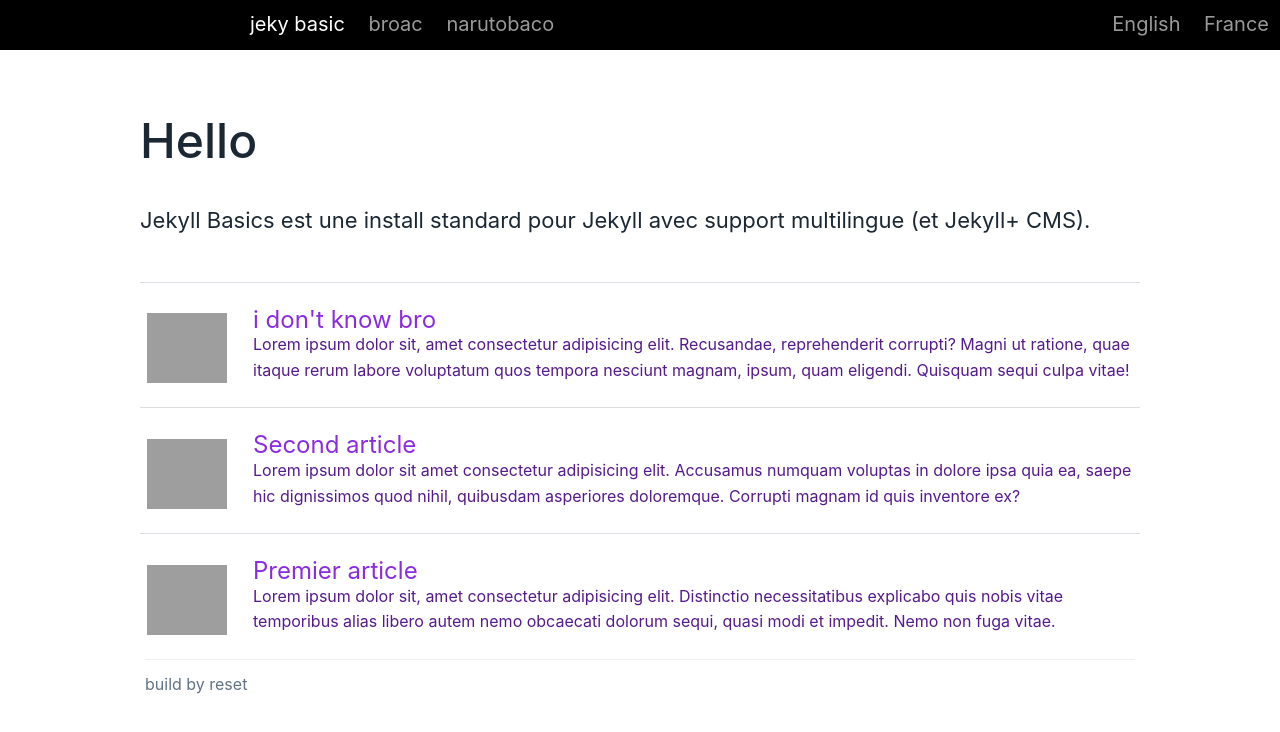
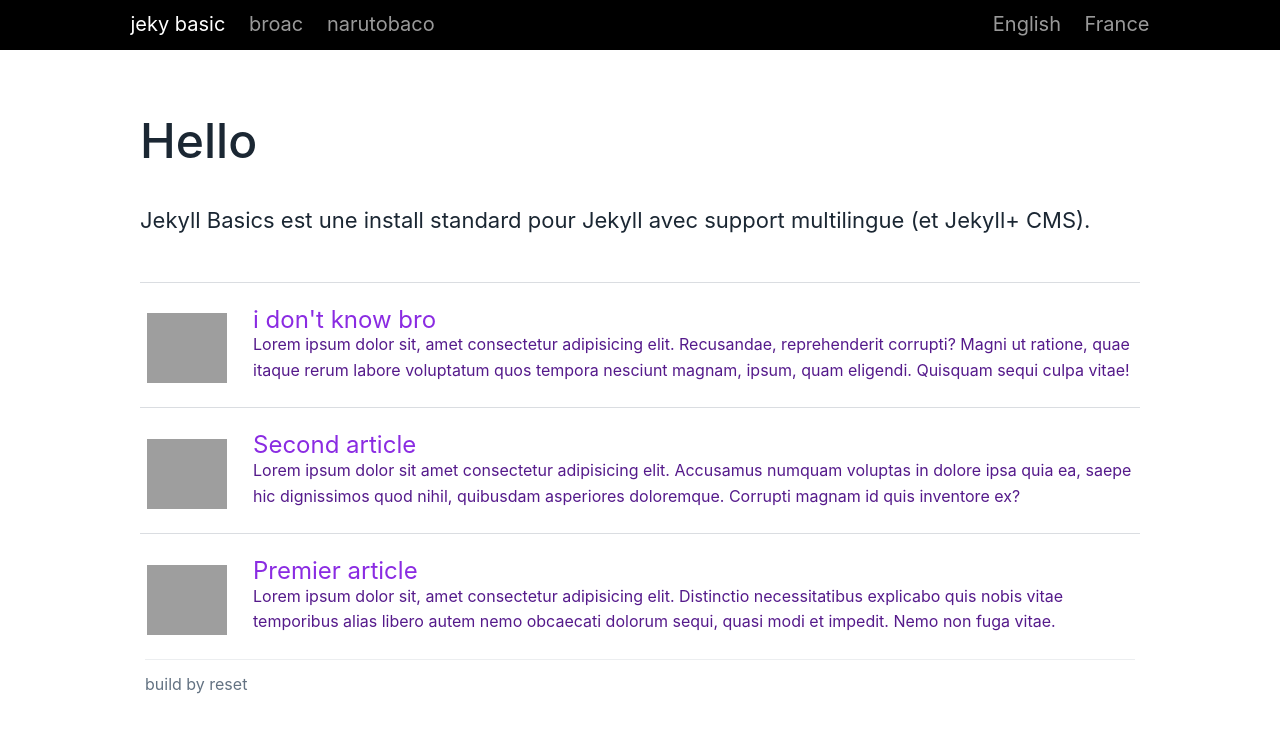
Before and after one commit to Theson1011/idontknow, a plain HTML site: page index.html in a window 1280 px wide. Drawn offline with Linux system fonts and the light colour scheme; grey boxes are pictures that could not be loaded.

Commit message:
adu commit

```diff
--- a/lmao.css
+++ b/lmao.css
@@ -57,9 +57,10 @@ table {
 #header .con {
     padding-bottom: 12px;
     padding-top: 12px;
-    padding-left: 250px;
-    padding-right: 250px;
     font-size: 20px;
+    /* box-sizing: border-box;
+    margin: 0 auto;
+    max-width: 1016px; */
 }
 
 #header a {
@@ -101,8 +102,9 @@ h1 {
     margin: 0 0 24px
 }
 
-.menu{
-    width: 1019px;
+nav.menu{
+
+    max-width: 1019px;
     margin: 0 auto;
 
 }
```
